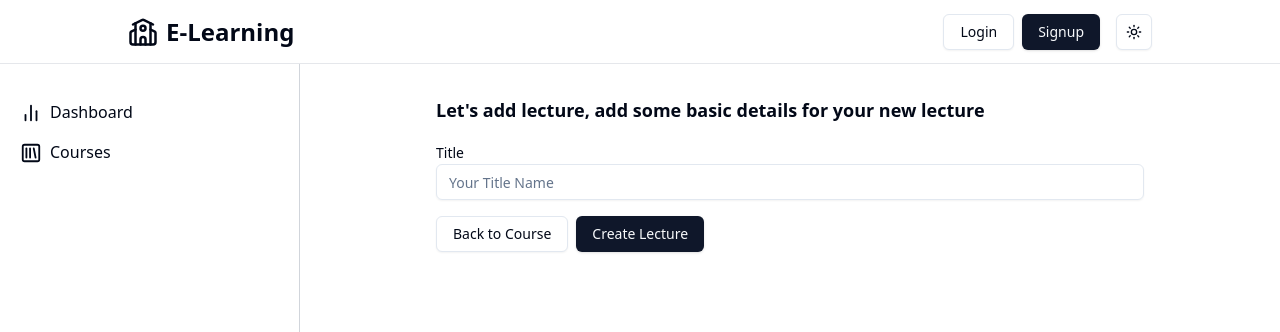
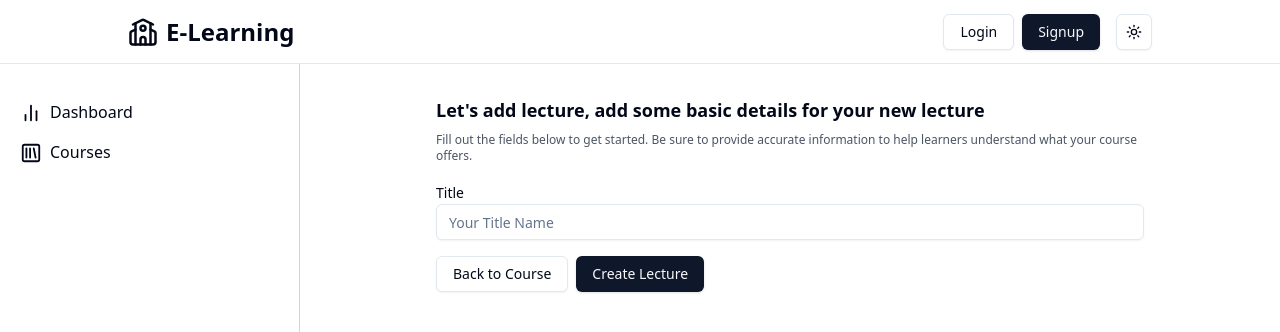
Before and after one commit to Anandpatel54/e-learning, a React (Vite) app in the folder client/: page /admin/course/1/lecture in a window 1280 px wide. Shown: the top 332 px of the page. Built offline with nearby package versions, Linux system fonts and the light colour scheme; no server answers.

Commit message:
lecture part making

```diff
--- a/client/src/pages/admin/lecture/CreateLecture.jsx
+++ b/client/src/pages/admin/lecture/CreateLecture.jsx
@@ -39,7 +39,8 @@ const CreateLecture = () => {
         Let's add lecture, add some basic details for your new lecture
         </h1>
         <p className="text-gray-600 text-xs mt-2">
-
+        Fill out the fields below to get started. Be sure to provide accurate
+        information to help learners understand what your course offers.
         </p>
       </div>
       <div className="space-y-4">
```
